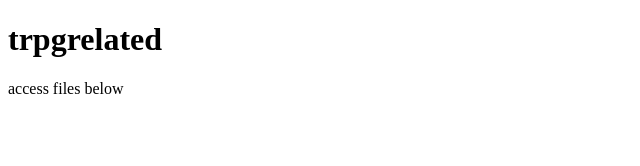
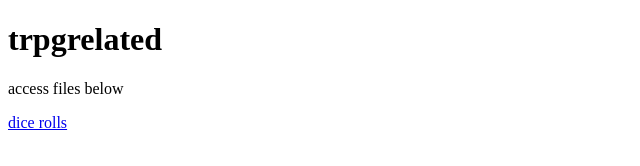
Before and after one commit to Jfuji825/trpgrelated, a plain HTML site: page index.html in a window 1280 px wide. Shown: the full height of the page, 0-640 px from the left. Drawn offline with Linux system fonts and the light colour scheme.

Commit message:
Update index.html

```diff
--- a/index.html
+++ b/index.html
@@ -8,5 +8,6 @@
 <body>
     <h1>trpgrelated</h1>
     <p>access files below</p>
+     <p><a href="rng.html">dice rolls</a></p>
 </body>
 </html>
```
